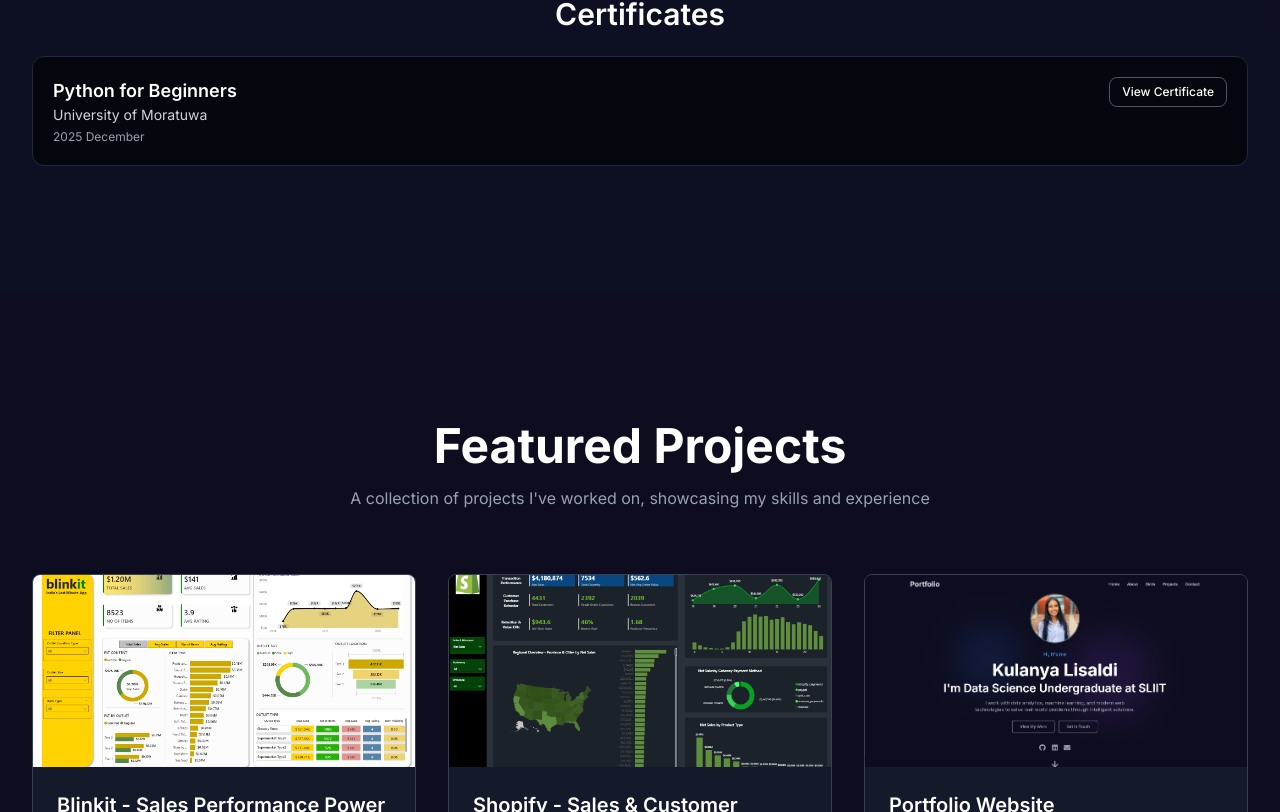
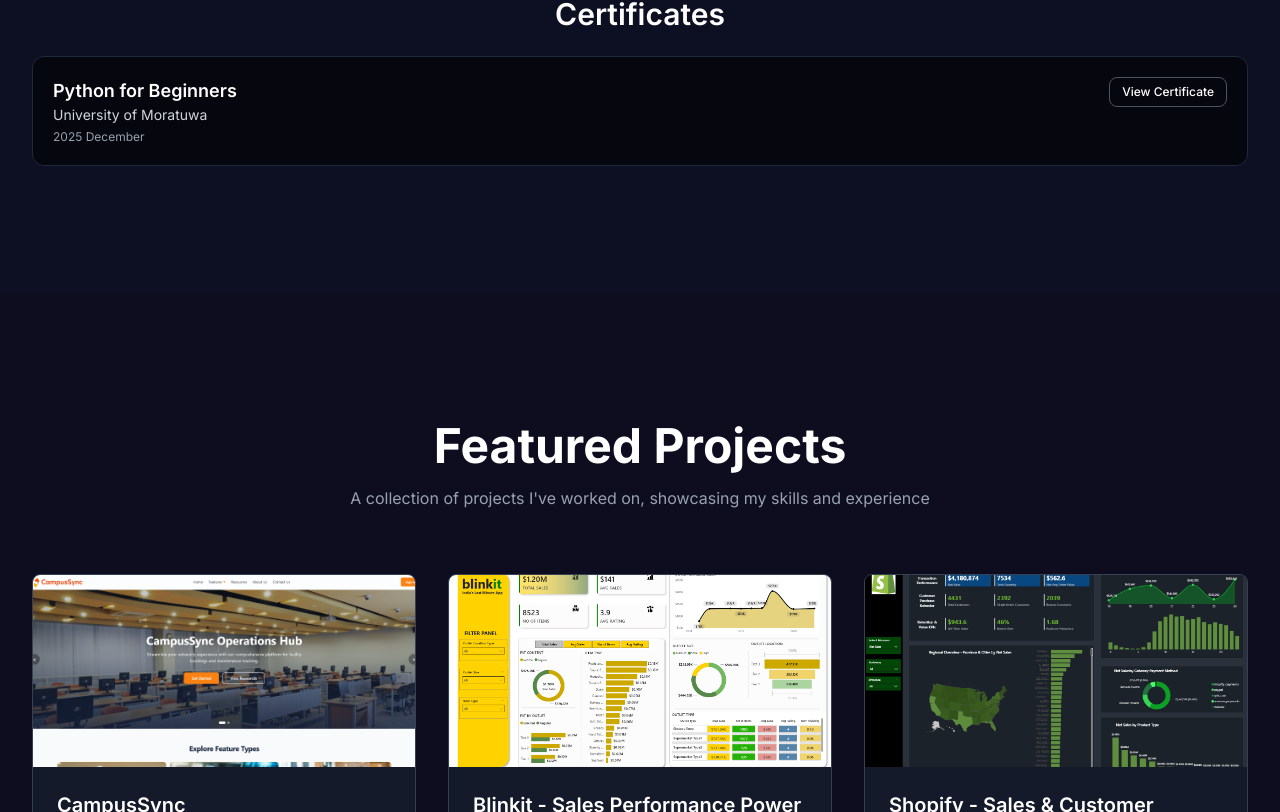
Before and after one commit to KulanyaLisaldi/Portfolio-Kulanya, a Next.js app: page / in a window 1280 px wide. Shown: the part 1988-2800 px from the top of the page. Built offline with nearby package versions, Linux system fonts and the light colour scheme; no server answers.

Commit message:
Add CampusSync Project

```diff
--- a/components/Projects.tsx
+++ b/components/Projects.tsx
@@ -3,6 +3,15 @@
 
 const Projects = () => {
   const projects = [
+    {
+      title: 'CampusSync',
+      Date: 'Mar 2026 - Apr 2026',
+      description:
+        'CampusSync is a smart campus operation hub that enables facility booking, resource management, and maintenance ticketing. The system includes role-based access control, workflow automation for service requests, and real-time notifications to improve campus operations efficiency.',
+      technologies: ['React', 'Spring Boot', 'Tailwind CSS', 'MongoDB', 'Git'],
+      image: '/campussync.png',
+      github: 'https://github.com/KulanyaLisaldi/it3030-paf-2026-smart-campus-group-130',
+    },
     {
       title: 'Blinkit - Sales Performance Power BI Dashboard',
       Date: 'Jan 2026 - Jan 2026',
```
Also changed, not shown: public/campussync.png (added).
